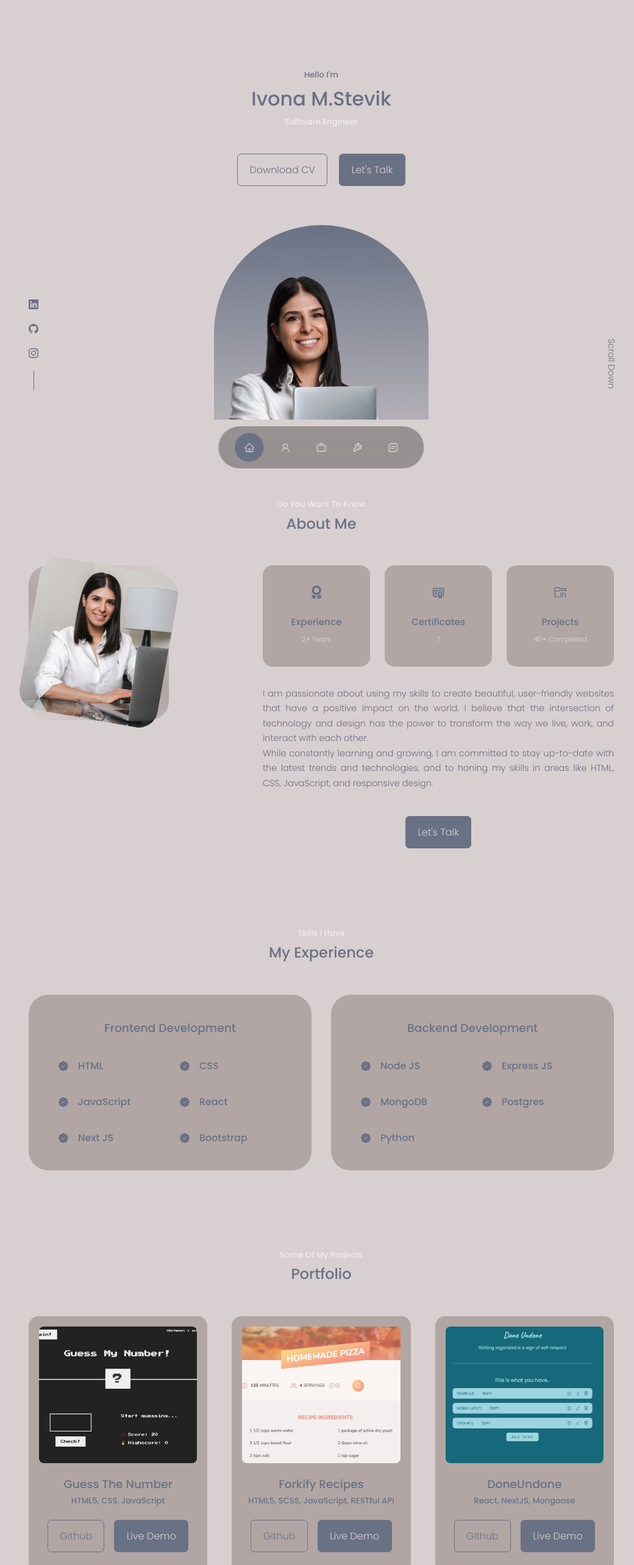
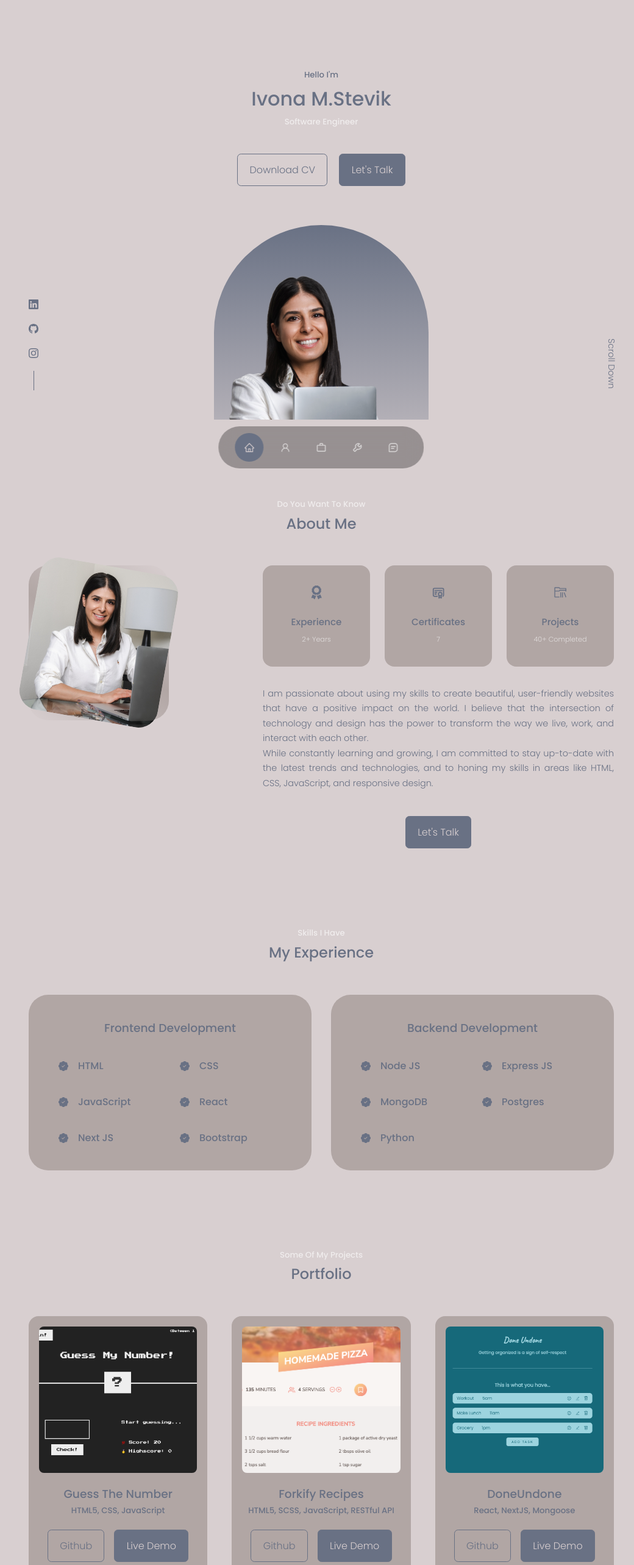
Before and after one commit to ivonamojsovska/react-porfolio, a React (Create React App) app: page / in a window 1280 px wide. Shown: the top 2566 px of the page at 61% size, without its empty margins (113-1153 px from the left). Built offline with nearby package versions, Linux system fonts and the light colour scheme.

Commit message:
portfolio images edited

```diff
--- a/src/components/portfolio/Portfolio.css
+++ b/src/components/portfolio/Portfolio.css
@@ -21,11 +21,11 @@
   border-radius: 0.5rem;
   width: 100%;
   overflow: hidden;
-  height: 14rem;
   background-color: var(--color-bg-variant);
 }
 
 .portfolio__item-image img {
+  height: 15rem;
 }
 
 .portfolio__item h3 {
--- a/src/index.css
+++ b/src/index.css
@@ -120,6 +120,7 @@ img {
   width: 100%;
   height: 100%;
   object-fit: cover;
+  object-position: center;
 }
 
 /* Media Queries for MD Devices */
```
